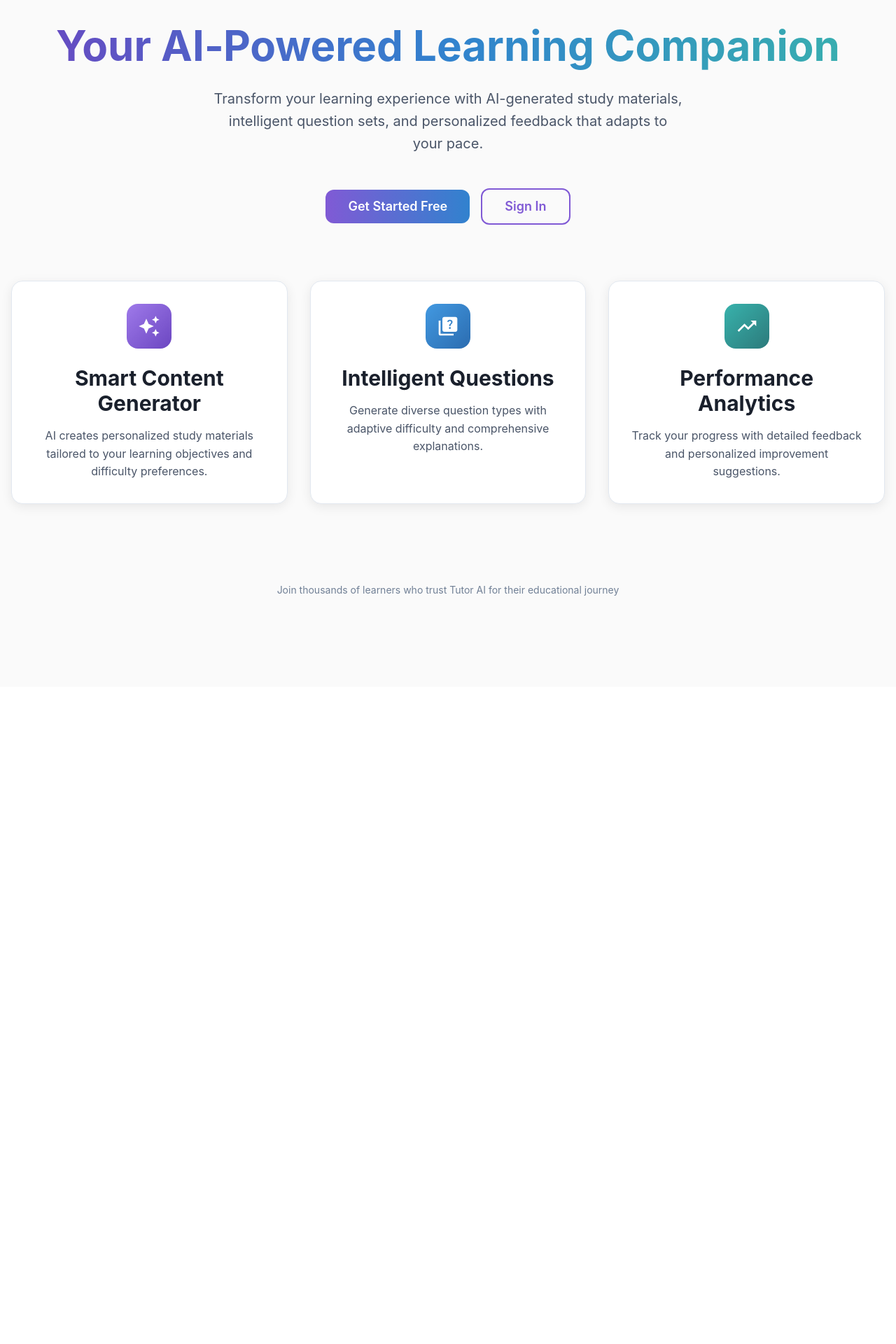
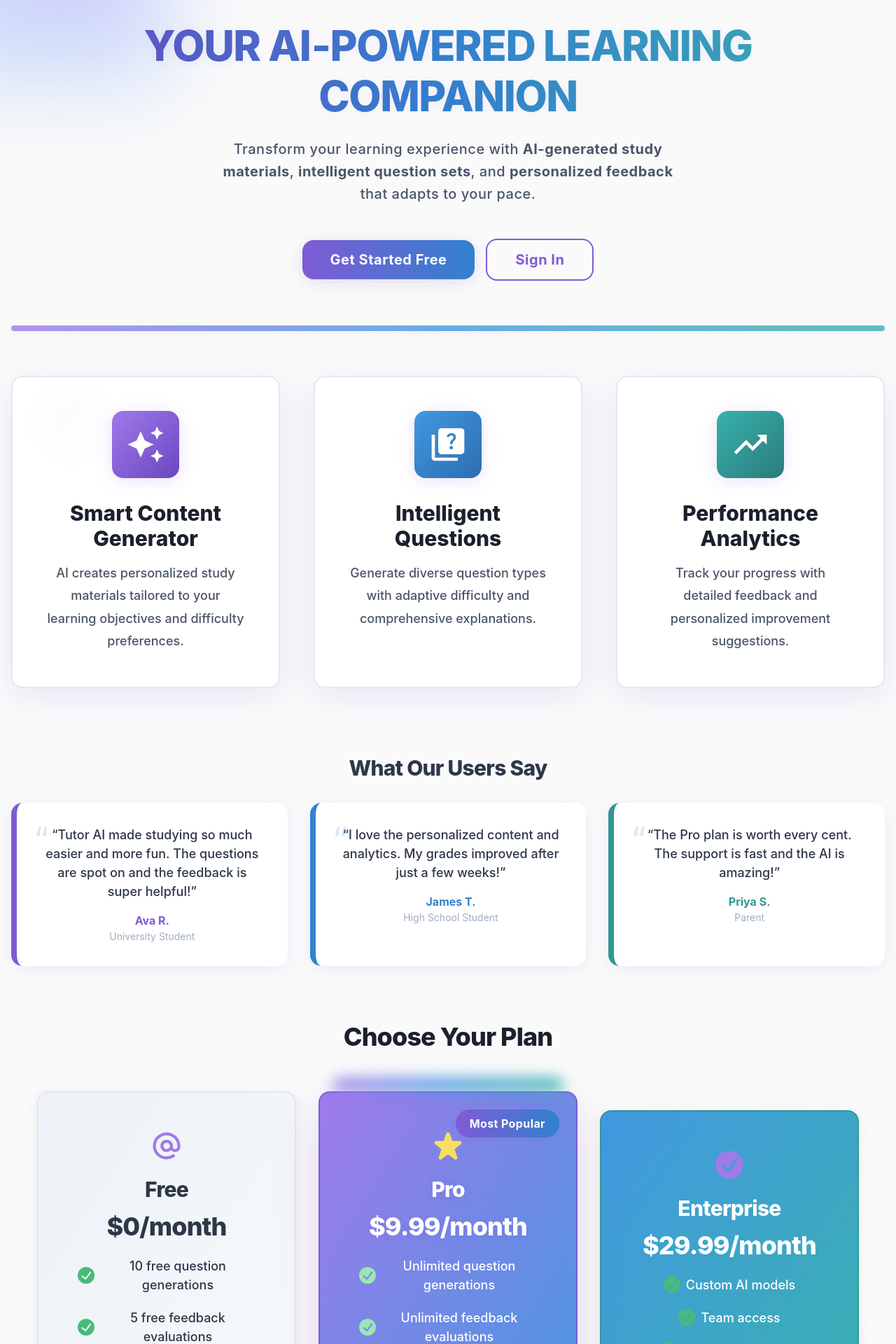
Before and after one commit to Man0dya/Tutor-AI, a React (Vite) app in the folder client/: page / in a window 1280 px wide. Shown: the part 120-2040 px from the top of the page at 70% size. Before the commit the page ends 1101 px from the top, so only its background shows below. Built offline with nearby package versions, Linux system fonts and the light colour scheme; no server answers.

Commit message:
Update Landing.tsx

```diff
--- a/client/src/pages/Landing.tsx
+++ b/client/src/pages/Landing.tsx
@@ -3,6 +3,7 @@ import { Link as RouterLink, Navigate } from 'react-router-dom'
 import Navbar from '../components/Navbar'
 import { useAuth } from '../context/AuthContext'
 import { MdAutoAwesome, MdQuiz, MdTrendingUp } from 'react-icons/md'
+import PricingPlans from '../components/PricingPlans';
 
 export default function Landing() {
   const { user } = useAuth()
@@ -10,23 +11,115 @@ export default function Landing() {
     return <Navigate to="/dashboard" replace />
   }
   return (
-    <Box bg="#fafafa" minH="100vh">
+    <Box
+      minH="100vh"
+      position="relative"
+      overflow="hidden"
+      bg="#fafafa"
+    >
+  {/* Animated gradient blobs for extra visual interest */}
+      {/* Animated floating shapes for extra depth */}
+      <Box
+        position="absolute"
+        top="30%"
+        left="5%"
+        w="80px"
+        h="80px"
+        zIndex={0}
+        borderRadius="full"
+        bgGradient="linear(to-br, purple.300, blue.200)"
+        opacity={0.18}
+        filter="blur(8px)"
+        animation="float1 7s ease-in-out infinite alternate"
+        sx={{
+          '@keyframes float1': {
+            '0%': { transform: 'translateY(0) scale(1)' },
+            '100%': { transform: 'translateY(-30px) scale(1.15)' },
+          },
+        }}
+      />
+      <Box
+        position="absolute"
+        bottom="18%"
+        right="12%"
+        w="60px"
+        h="60px"
+        zIndex={0}
+        borderRadius="full"
+        bgGradient="linear(to-br, teal.200, blue.200)"
+        opacity={0.15}
+        filter="blur(6px)"
+        animation="float2 9s ease-in-out infinite alternate"
+        sx={{
+          '@keyframes float2': {
+            '0%': { transform: 'translateY(0) scale(1)' },
+            '100%': { transform: 'translateY(24px) scale(1.12)' },
+          },
+        }}
+      />
+      <Box
+        position="absolute"
+        top="-120px"
+        left="-120px"
+        w="340px"
+        h="340px"
+        zIndex={0}
+        filter="blur(60px)"
+        opacity={0.45}
+        bgGradient="radial(ellipse at 60% 40%, #a78bfa 0%, #8ec5fc 80%, transparent 100%)"
+        animation="blob1 18s ease-in-out infinite alternate"
+        sx={{
+          '@keyframes blob1': {
+            '0%': { transform: 'scale(1) translate(0,0)' },
+            '100%': { transform: 'scale(1.2) translate(60px, 40px)' },
+          },
+        }}
+      />
+      <Box
+        position="absolute"
+        bottom="-100px"
+        right="-100px"
+        w="300px"
+        h="300px"
+        zIndex={0}
+        filter="blur(70px)"
+        opacity={0.35}
+        bgGradient="radial(ellipse at 40% 60%, #5eead4 0%, #a78bfa 80%, transparent 100%)"
+        animation="blob2 22s ease-in-out infinite alternate"
+        sx={{
+          '@keyframes blob2': {
+            '0%': { transform: 'scale(1) translate(0,0)' },
+            '100%': { transform: 'scale(1.15) translate(-40px, -30px)' },
+          },
+        }}
+      />
       <Navbar />
-      <Container maxW="7xl" py={20}>
-        <Stack spacing={12} textAlign="center">
+  <Container maxW="7xl" py={20} position="relative" zIndex={1}>
+  <Stack spacing={12} textAlign="center">
           <Stack spacing={6}>
             <Heading
               size="3xl"
               bgGradient="linear(to-r, purple.600, blue.500, teal.400)"
               bgClip="text"
-              fontWeight="bold"
+              fontWeight="extrabold"
               lineHeight="1.2"
+              letterSpacing="tight"
+              textShadow="0 2px 16px rgba(128,90,213,0.08)"
+              style={{ textTransform: 'uppercase', fontFamily: 'Poppins, Inter, sans-serif' }}
             >
               Your AI‑Powered Learning Companion
             </Heading>
-            <Text fontSize="xl" color="gray.600" maxW="2xl" mx="auto" lineHeight="1.6">
-              Transform your learning experience with AI-generated study materials,
-              intelligent question sets, and personalized feedback that adapts to your pace.
+            <Text
+              fontSize={{ base: 'lg', md: 'xl' }}
+              color="gray.600"
+              maxW="2xl"
+              mx="auto"
+              lineHeight="1.6"
+              fontWeight="medium"
+              letterSpacing="wide"
+              textShadow="0 1px 8px rgba(0,0,0,0.04)"
+            >
+              Transform your learning experience with <b>AI-generated study materials</b>, <b>intelligent question sets</b>, and <b>personalized feedback</b> that adapts to your pace.
             </Text>
           </Stack>
 
@@ -35,16 +128,20 @@ export default function Landing() {
               as={RouterLink}
               to="/signup"
               size="lg"
-              px={8}
-              py={6}
-              fontSize="lg"
+              px={10}
+              py={7}
+              fontSize="xl"
               bgGradient="linear(to-r, purple.500, blue.500)"
               color="white"
-              borderRadius="12px"
+              borderRadius="16px"
+              boxShadow="0 4px 24px rgba(128,90,213,0.18)"
+              fontWeight="bold"
+              letterSpacing="wide"
               className="btn-professional"
               _hover={{
                 bgGradient: "linear(to-r, purple.600, blue.600)",
-                transform: "translateY(-2px)",
+                transform: "translateY(-4px) scale(1.04)",
+                boxShadow: '0 8px 32px rgba(128,90,213,0.22)'
               }}
             >
               Get Started Free
@@ -53,18 +150,21 @@ export default function Landing() {
               as={RouterLink}
               to="/login"
               size="lg"
-              px={8}
-              py={6}
-              fontSize="lg"
+              px={10}
+              py={7}
+              fontSize="xl"
               variant="outline"
-              borderRadius="12px"
+              borderRadius="16px"
               borderWidth="2px"
               borderColor="purple.500"
               color="purple.500"
+              fontWeight="bold"
+              letterSpacing="wide"
               className="btn-professional"
               _hover={{
                 bg: "purple.50",
-                transform: "translateY(-2px)",
+                transform: "translateY(-4px) scale(1.04)",
+                boxShadow: '0 8px 32px rgba(128,90,213,0.10)'
               }}
             >
               Sign In
@@ -72,7 +172,10 @@ export default function Landing() {
           </HStack>
         </Stack>
 
-        <SimpleGrid columns={{ base: 1, md: 3 }} spacing={8} mt={20}>
+  {/* Decorative divider */}
+  <Box w="100%" h="8px" bgGradient="linear(to-r, purple.400, blue.400, teal.400)" borderRadius="full" my={16} opacity={0.8} boxShadow="0 2px 12px rgba(128,90,213,0.10)" />
+
+  <SimpleGrid columns={{ base: 1, md: 3 }} spacing={12} mt={10}>
           {[
             {
               title: 'Smart Content Generator',
@@ -95,42 +198,103 @@ export default function Landing() {
           ].map((feature, index) => (
             <Box
               key={feature.title}
-              bg="white"
-              p={8}
-              borderRadius="16px"
-              boxShadow="0 4px 16px rgba(0, 0, 0, 0.08)"
-              border="1px solid #e2e8f0"
+              bg="rgba(255,255,255,0.85)"
+              p={12}
+              borderRadius="2xl"
+              boxShadow="0 12px 48px rgba(128,90,213,0.13)"
+              border="2px solid #e2e8f0"
               textAlign="center"
               position="relative"
               className="professional-card"
+              backdropFilter="blur(8px)"
               _hover={{
-                transform: 'translateY(-4px)',
-                boxShadow: '0 8px 24px rgba(0, 0, 0, 0.12)'
+                transform: 'translateY(-12px) scale(1.05)',
+                boxShadow: '0 24px 64px rgba(128,90,213,0.22)'
               }}
-              transition="all 0.3s ease"
+              transition="all 0.3s cubic-bezier(.4,0,.2,1)"
             >
               <Flex
                 align="center"
                 justify="center"
-                w={16}
-                h={16}
-                borderRadius="16px"
+                w={24}
+                h={24}
+                borderRadius="2xl"
                 bgGradient={feature.gradient}
                 mx="auto"
-                mb={6}
+                mb={8}
+                boxShadow="0 4px 24px rgba(128,90,213,0.16)"
               >
-                <Icon as={feature.icon} boxSize={8} color="white" />
+                <Icon as={feature.icon} boxSize={14} color="white" />
               </Flex>
-              <Heading size="lg" mb={4} color="gray.800">{feature.title}</Heading>
-              <Text color="gray.600" fontSize="md" lineHeight="1.6">{feature.desc}</Text>
+              <Heading size="lg" mb={4} color="gray.800" fontWeight="extrabold">{feature.title}</Heading>
+              <Text color="gray.600" fontSize="lg" lineHeight="1.8" fontWeight="medium">{feature.desc}</Text>
             </Box>
           ))}
         </SimpleGrid>
 
-        <Box textAlign="center" mt={16} py={12}>
-          <Text color="gray.500" fontSize="sm">
-            Join thousands of learners who trust Tutor AI for their educational journey
-          </Text>
+
+
+        {/* Testimonial Section */}
+        <Box mt={24} mb={8}>
+          <Heading size="lg" mb={8} textAlign="center" color="gray.700" fontWeight="extrabold" letterSpacing="tight">
+            What Our Users Say
+          </Heading>
+          <SimpleGrid columns={{ base: 1, md: 3 }} spacing={8}>
+            {[
+              {
+                name: 'Ava R.',
+                text: '“Tutor AI made studying so much easier and more fun. The questions are spot on and the feedback is super helpful!”',
+                role: 'University Student',
+                color: 'purple.500',
+              },
+              {
+                name: 'James T.',
+                text: '“I love the personalized content and analytics. My grades improved after just a few weeks!”',
+                role: 'High School Student',
+                color: 'blue.500',
+              },
+              {
+                name: 'Priya S.',
+                text: '“The Pro plan is worth every cent. The support is fast and the AI is amazing!”',
+                role: 'Parent',
+                color: 'teal.500',
+              },
+            ].map((t, i) => (
+              <Box
+                key={i}
+                bg="white"
+                borderRadius="2xl"
+                boxShadow="0 4px 24px rgba(128,90,213,0.10)"
+                p={8}
+                textAlign="center"
+                borderLeftWidth="8px"
+                borderLeftColor={t.color}
+                position="relative"
+                _before={{
+                  content: '"“"',
+                  position: 'absolute',
+                  top: 4,
+                  left: 6,
+                  fontSize: '5xl',
+                  color: t.color,
+                  opacity: 0.18,
+                  zIndex: 0,
+                }}
+              >
+                <Text fontSize="lg" color="gray.700" fontWeight="medium" mb={4} position="relative" zIndex={1}>{t.text}</Text>
+                <Text fontWeight="bold" color={t.color}>{t.name}</Text>
+                <Text fontSize="sm" color="gray.400">{t.role}</Text>
+              </Box>
+            ))}
+          </SimpleGrid>
+        </Box>
+
+        {/* Pricing Plans Section */}
+        <Box mt={20}>
+          <Heading size="xl" mb={6} textAlign="center" color="gray.800" fontWeight="extrabold" letterSpacing="tight">
+            Choose Your Plan
+          </Heading>
+          <PricingPlans />
         </Box>
       </Container>
     </Box>
```
